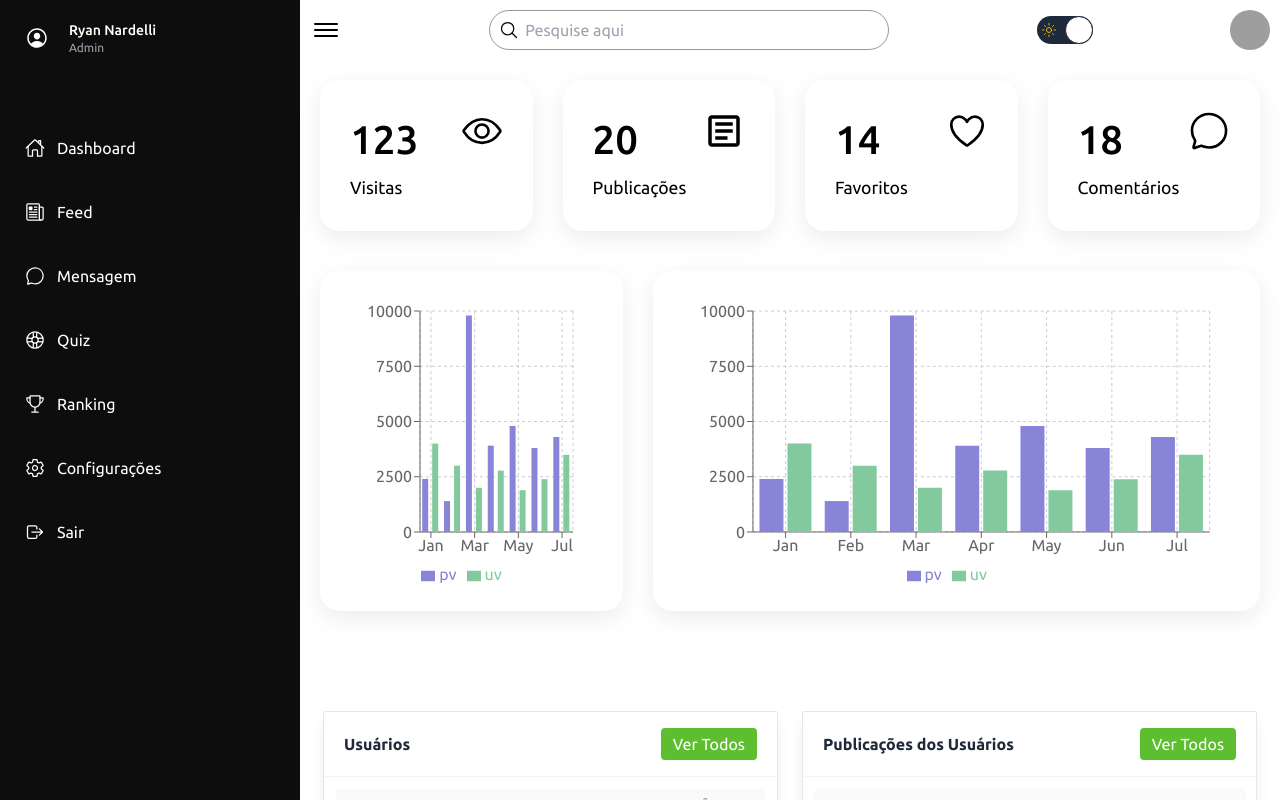
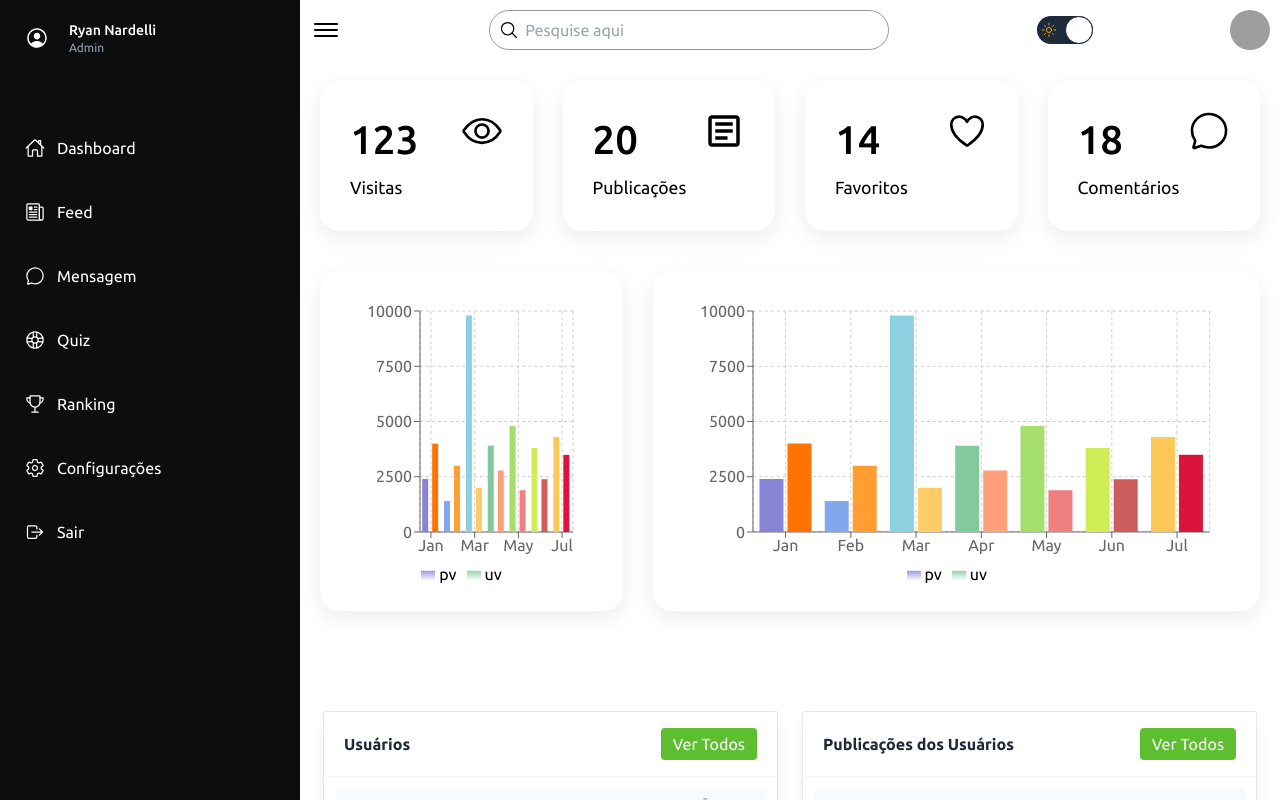
Before and after one commit to ryannardelli/heisenverse-_front_end, a Next.js app: page /dashboard in a window 1280 px wide. Shown: the top 800 px of the page. Built offline with nearby package versions, Linux system fonts and the light colour scheme; grey boxes are pictures that could not be loaded.

Commit message:
enviando alteração de cores

```diff
--- a/src/app/components/GraphAdmin/index.tsx
+++ b/src/app/components/GraphAdmin/index.tsx
@@ -7,7 +7,8 @@ import {
   Legend,
   ResponsiveContainer,
   BarChart,
-  Bar
+  Bar,
+  Cell
 } from "recharts";
 
 type DataType = {
@@ -27,23 +28,44 @@ const rawData: DataType[] = [
   { name: "Jul", uv: 3490, pv: 4300, amt: 2100 }
 ];
 
-// eslint-disable-next-line react/display-name
+const colorsPv = ["#8884d8", "#83a6ed", "#8dd1e1", "#82ca9d", "#a4de6c", "#d0ed57", "#ffc658"];
+const colorsUv = ["#ff7300", "#ff9f33", "#ffcc66", "#ffa07a", "#f08080", "#cd5c5c", "#dc143c"];
+
+
 const Chart: React.FC = React.memo(() => {
-  // Memoriza os dados para evitar reprocessamento em re-renderizações
   const data = useMemo(() => rawData, []);
 
   return (
     <ResponsiveContainer width="100%" height={300}>
-      <BarChart
-        data={data}
-        margin={{ top: 20, right: 30, left: 20, bottom: 5 }}>
+      <BarChart data={data} margin={{ top: 20, right: 30, left: 20, bottom: 5 }}>
+        <defs>
+          <linearGradient id="colorPv" x1="0" y1="0" x2="0" y2="1">
+            <stop offset="5%" stopColor="#8884d8" stopOpacity={0.8} />
+            <stop offset="95%" stopColor="#8884d8" stopOpacity={0} />
+          </linearGradient>
+          <linearGradient id="colorUv" x1="0" y1="0" x2="0" y2="1">
+            <stop offset="5%" stopColor="#82ca9d" stopOpacity={0.8} />
+            <stop offset="95%" stopColor="#82ca9d" stopOpacity={0} />
+          </linearGradient>
+        </defs>
+
         <CartesianGrid strokeDasharray="3 3" />
         <XAxis dataKey="name" />
         <YAxis />
         <Tooltip />
         <Legend />
-        <Bar dataKey="pv" fill="#8884d8" />
-        <Bar dataKey="uv" fill="#82ca9d" />
+
+        <Bar dataKey="pv" fill="url(#colorPv)">
+          {data.map((entry, index) => (
+            <Cell key={`cell-pv-${index}`} fill={colorsPv[index % colorsPv.length]} />
+          ))}
+        </Bar>
+
+        <Bar dataKey="uv" fill="url(#colorUv)">
+          {data.map((entry, index) => (
+            <Cell key={`cell-uv-${index}`} fill={colorsUv[index % colorsUv.length]} />
+          ))}
+        </Bar>
       </BarChart>
     </ResponsiveContainer>
   );
```
